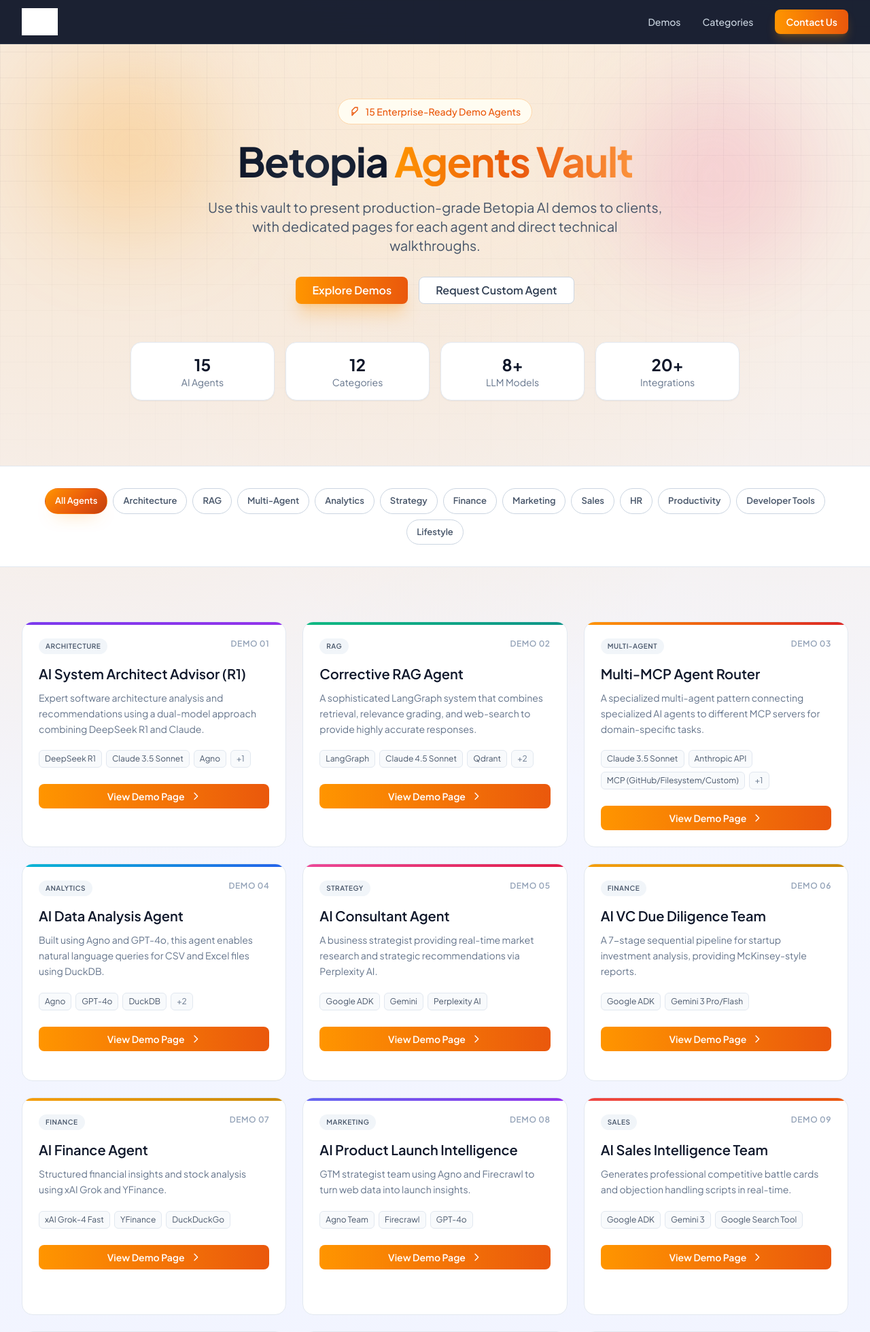
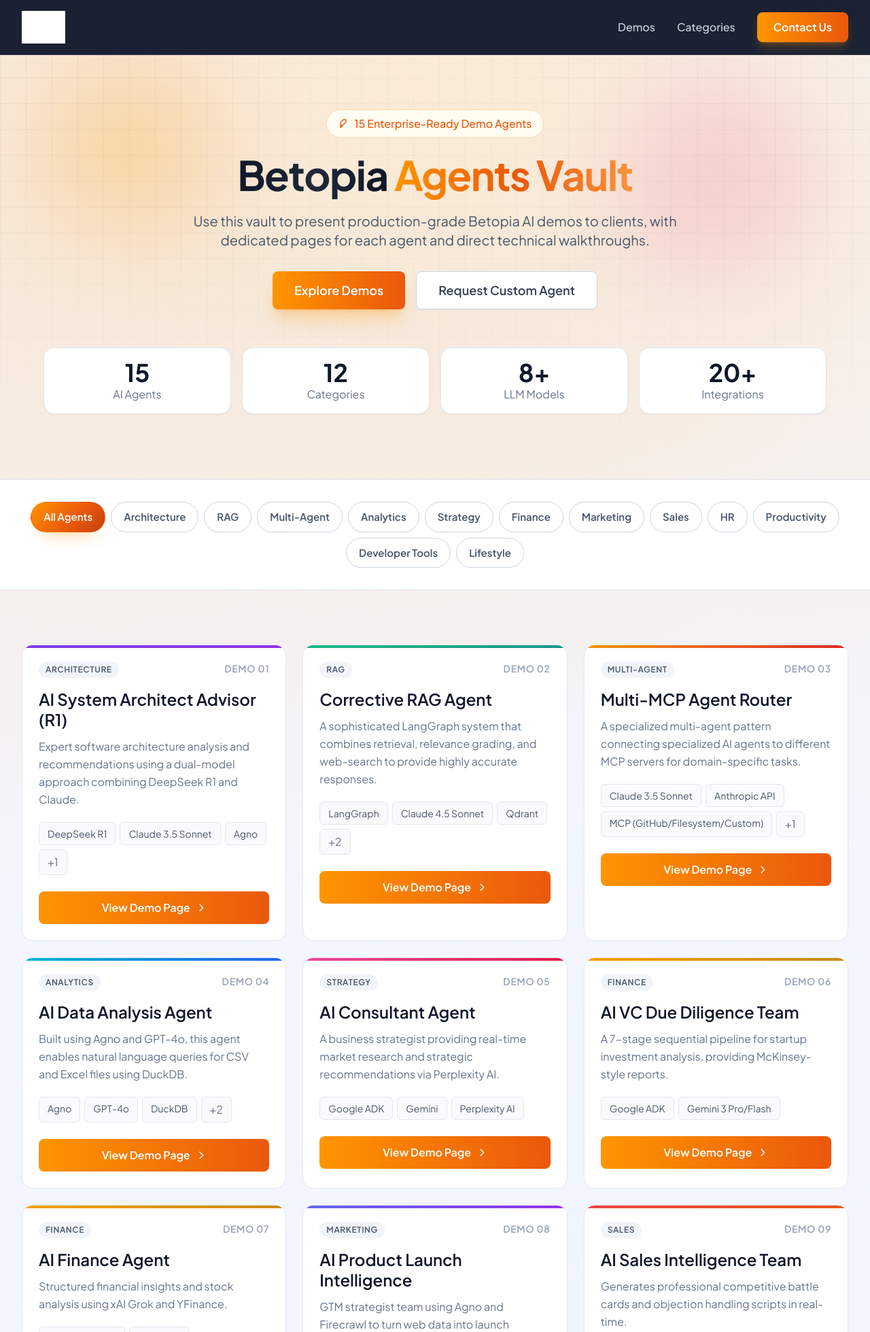
Before and after one commit to Bashar12345/our_ai_agents, a Flask app: page / in a window 1280 px wide. Shown: the top 1959 px of the page at 68% size. Run offline with Flask 3, Linux system fonts and the light colour scheme; some libraries are stand-ins or nearby versions; grey boxes are pictures that could not be loaded.

Commit message:
Scale up font sizes, dimensions, container max widths

```diff
--- a/static/style.css
+++ b/static/style.css
@@ -77,8 +77,8 @@ body {
     background: #ffffff;
     color: #475569;
     border-radius: 999px;
-    padding: 8px 14px;
-    font-size: 13px;
+    padding: 10px 18px;
+    font-size: 15px;
     font-weight: 600;
     transition: all 0.2s ease;
 }
@@ -137,7 +137,7 @@ body {
     padding: 14px;
     overflow-x: auto;
     color: #93c5fd;
-    font-size: 13px;
+    font-size: 15px;
     line-height: 1.4;
 }
 
--- a/templates/index.html
+++ b/templates/index.html
@@ -38,14 +38,14 @@
     <div class="hero-glow-right"></div>
 
     <header class="sticky top-0 z-40 border-b border-slate-700/70 bg-[#0f172a]/95 backdrop-blur-xl">
-        <div class="container mx-auto flex h-16 items-center justify-between px-4 sm:px-6 lg:px-8">
+        <div class="container mx-auto flex h-20 items-center justify-between px-4 sm:px-6 lg:px-8">
             <a href="{{ url_for('index') }}" class="flex items-center gap-3">
-                <img src="https://betopialimited.com/_next/image?url=%2Flogo_tm.png&w=384&q=75" alt="Betopia Logo" class="h-10 w-auto object-contain brightness-0 invert">
+                <img src="https://betopialimited.com/_next/image?url=%2Flogo_tm.png&w=384&q=75" alt="Betopia Logo" class="h-12 w-auto object-contain brightness-0 invert">
             </a>
             <nav class="hidden items-center gap-8 md:flex">
-                <a href="#demos" class="text-sm font-medium text-slate-300 transition-colors hover:text-white">Demos</a>
-                <a href="#categories" class="text-sm font-medium text-slate-300 transition-colors hover:text-white">Categories</a>
-                <a href="#contact" class="inline-flex h-9 items-center rounded-lg bg-gradient-to-r from-orange-500 to-orange-600 px-4 text-sm font-semibold text-white shadow-lg shadow-orange-500/25 transition hover:from-orange-600 hover:to-orange-700">Contact Us</a>
+                <a href="#demos" class="text-base font-medium text-slate-300 transition-colors hover:text-white">Demos</a>
+                <a href="#categories" class="text-base font-medium text-slate-300 transition-colors hover:text-white">Categories</a>
+                <a href="#contact" class="inline-flex h-11 items-center rounded-lg bg-gradient-to-r from-orange-500 to-orange-600 px-6 text-base font-semibold text-white shadow-lg shadow-orange-500/25 transition hover:from-orange-600 hover:to-orange-700">Contact Us</a>
             </nav>
         </div>
     </header>
@@ -53,8 +53,8 @@
     <section class="relative overflow-hidden pb-24 pt-16 md:pt-20">
         <div class="absolute inset-0 bg-[radial-gradient(ellipse_at_top,_var(--tw-gradient-stops))] from-orange-100/45 via-transparent to-transparent"></div>
         <div class="container relative mx-auto px-4 sm:px-6 lg:px-8">
-            <div class="mx-auto max-w-4xl text-center">
-                <span class="mb-6 inline-flex items-center rounded-full border border-orange-200 bg-orange-50 px-4 py-2 text-sm font-medium text-orange-600">
+            <div class="mx-auto max-w-6xl text-center">
+                <span class="mb-6 inline-flex items-center rounded-full border border-orange-200 bg-orange-50 px-4 py-2 text-base font-medium text-orange-600">
                     <svg class="mr-2 h-4 w-4" fill="none" stroke="currentColor" viewBox="0 0 24 24"><path stroke-linecap="round" stroke-linejoin="round" stroke-width="2" d="M9.75 17L6 20.75V15h5.75L18 8.75V3h-5.75L6 9.25V15"></path></svg>
                     {{ agents|length }} Enterprise-Ready Demo Agents
                 </span>
@@ -62,31 +62,31 @@
                     <span class="bg-gradient-to-r from-slate-900 via-slate-800 to-slate-900 bg-clip-text text-transparent">Betopia</span>
                     <span class="bg-gradient-to-r from-orange-500 via-orange-600 to-orange-400 bg-clip-text text-transparent">Agents Vault</span>
                 </h1>
-                <p class="mx-auto mb-8 max-w-2xl text-lg leading-relaxed text-slate-600 sm:text-xl">
+                <p class="mx-auto mb-8 max-w-3xl text-lg leading-relaxed text-slate-600 sm:text-xl">
                     Use this vault to present production-grade Betopia AI demos to clients, with dedicated pages for each agent and direct technical walkthroughs.
                 </p>
                 <div class="flex flex-col justify-center gap-4 sm:flex-row">
-                    <a href="#demos" class="inline-flex h-10 items-center justify-center rounded-lg bg-gradient-to-r from-orange-500 to-orange-600 px-6 font-semibold text-white shadow-xl shadow-orange-500/25 transition hover:from-orange-600 hover:to-orange-700">Explore Demos</a>
-                    <a href="#contact" class="inline-flex h-10 items-center justify-center rounded-lg border border-slate-300 bg-white px-6 font-semibold text-slate-700 transition hover:bg-slate-50">Request Custom Agent</a>
+                    <a href="#demos" class="inline-flex h-14 items-center justify-center rounded-lg bg-gradient-to-r from-orange-500 to-orange-600 px-8 text-lg font-semibold text-white shadow-xl shadow-orange-500/25 transition hover:from-orange-600 hover:to-orange-700">Explore Demos</a>
+                    <a href="#contact" class="inline-flex h-14 items-center justify-center rounded-lg border border-slate-300 bg-white px-8 text-lg font-semibold text-slate-700 transition hover:bg-slate-50">Request Custom Agent</a>
                 </div>
             </div>
 
-            <div class="mx-auto mt-14 grid max-w-4xl grid-cols-2 gap-4 md:grid-cols-4">
+            <div class="mx-auto mt-14 grid max-w-6xl grid-cols-2 gap-4 md:grid-cols-4">
                 <div class="rounded-2xl border border-slate-200 bg-white p-4 text-center shadow-sm">
-                    <div class="text-2xl font-bold text-slate-900">{{ agents|length }}</div>
-                    <div class="text-sm text-slate-500">AI Agents</div>
+                    <div class="text-4xl font-bold text-slate-900">{{ agents|length }}</div>
+                    <div class="text-base text-slate-500">AI Agents</div>
                 </div>
                 <div class="rounded-2xl border border-slate-200 bg-white p-4 text-center shadow-sm">
-                    <div class="text-2xl font-bold text-slate-900">{{ categories|length }}</div>
-                    <div class="text-sm text-slate-500">Categories</div>
+                    <div class="text-4xl font-bold text-slate-900">{{ categories|length }}</div>
+                    <div class="text-base text-slate-500">Categories</div>
                 </div>
                 <div class="rounded-2xl border border-slate-200 bg-white p-4 text-center shadow-sm">
-                    <div class="text-2xl font-bold text-slate-900">8+</div>
-                    <div class="text-sm text-slate-500">LLM Models</div>
+                    <div class="text-4xl font-bold text-slate-900">8+</div>
+                    <div class="text-base text-slate-500">LLM Models</div>
                 </div>
                 <div class="rounded-2xl border border-slate-200 bg-white p-4 text-center shadow-sm">
-                    <div class="text-2xl font-bold text-slate-900">20+</div>
-                    <div class="text-sm text-slate-500">Integrations</div>
+                    <div class="text-4xl font-bold text-slate-900">20+</div>
+                    <div class="text-base text-slate-500">Integrations</div>
                 </div>
             </div>
         </div>
@@ -111,20 +111,20 @@
                         <div class="absolute left-0 right-0 top-0 h-1 bg-gradient-to-r {{ agent.gradient }}"></div>
                         <div class="p-6">
                             <div class="mb-4 flex items-start justify-between gap-3">
-                                <span class="inline-flex rounded-full bg-slate-100 px-2.5 py-1 text-[10px] font-semibold uppercase tracking-wider text-slate-600">{{ agent.category }}</span>
-                                <span class="text-xs font-semibold uppercase tracking-wider text-slate-400">Demo {{ '%02d'|format(agent.id) }}</span>
+                                <span class="inline-flex rounded-full bg-slate-100 px-2.5 py-1 text-xs font-semibold uppercase tracking-wider text-slate-600">{{ agent.category }}</span>
+                                <span class="text-sm font-semibold uppercase tracking-wider text-slate-400">Demo {{ '%02d'|format(agent.id) }}</span>
                             </div>
-                            <h3 class="mb-3 text-xl font-semibold leading-tight text-slate-900 transition group-hover:text-orange-500">{{ agent.name }}</h3>
-                            <p class="mb-5 text-sm leading-relaxed text-slate-500">{{ agent.description }}</p>
+                            <h3 class="mb-3 text-2xl font-semibold leading-tight text-slate-900 transition group-hover:text-orange-500">{{ agent.name }}</h3>
+                            <p class="mb-5 text-base leading-relaxed text-slate-500">{{ agent.description }}</p>
                             <div class="mb-6 flex flex-wrap gap-1.5">
                                 {% for tech in agent.tech_list[:3] %}
-                                    <span class="rounded-md border border-slate-200 bg-slate-50 px-2 py-1 text-xs text-slate-600">{{ tech }}</span>
+                                    <span class="rounded-md border border-slate-200 bg-slate-50 px-3 py-1.5 text-sm text-slate-600">{{ tech }}</span>
                                 {% endfor %}
                                 {% if agent.tech_list|length > 3 %}
-                                    <span class="rounded-md border border-slate-200 bg-slate-50 px-2 py-1 text-xs text-slate-500">+{{ agent.tech_list|length - 3 }}</span>
+                                    <span class="rounded-md border border-slate-200 bg-slate-50 px-3 py-1.5 text-base text-slate-500">+{{ agent.tech_list|length - 3 }}</span>
                                 {% endif %}
                             </div>
-                            <a href="{{ url_for('demo_detail', slug=agent.slug) }}" class="inline-flex w-full items-center justify-center rounded-lg bg-gradient-to-r from-orange-500 to-orange-600 px-4 py-2 text-sm font-semibold text-white transition hover:from-orange-600 hover:to-orange-700">
+                            <a href="{{ url_for('demo_detail', slug=agent.slug) }}" class="inline-flex w-full items-center justify-center rounded-lg bg-gradient-to-r from-orange-500 to-orange-600 px-4 py-3 text-base font-semibold text-white transition hover:from-orange-600 hover:to-orange-700">
                                 View Demo Page
                                 <svg class="ml-2 h-4 w-4" fill="none" stroke="currentColor" viewBox="0 0 24 24"><path stroke-linecap="round" stroke-linejoin="round" stroke-width="2" d="M9 5l7 7-7 7"></path></svg>
                             </a>
@@ -133,13 +133,13 @@
                 {% endfor %}
             </div>
 
-            <p id="empty-state" class="mt-8 hidden text-center text-sm text-slate-500">No agents found in this category.</p>
+            <p id="empty-state" class="mt-8 hidden text-center text-base text-slate-500">No agents found in this category.</p>
         </div>
     </section>
 
     <section id="contact" class="bg-gradient-to-br from-orange-500 via-orange-600 to-orange-400 py-16">
         <div class="container mx-auto px-4 text-center sm:px-6 lg:px-8">
-            <div class="mx-auto max-w-4xl">
+            <div class="mx-auto max-w-6xl">
                 <h2 class="mb-4 text-3xl font-bold text-white sm:text-4xl">Ready to Build the Enterprise Your Ambitions Demand?</h2>
                 <p class="mb-10 text-lg text-white/85">Betopia delivers secure, scalable, AI-powered digital solutions across enterprise software, multi cloud environments, digital infrastructure, and cybersecurity. Join 300+ organizations that trust Betopia to architect, secure, and scale their most critical technology platforms.</p>
 
@@ -171,8 +171,8 @@
                 </div>
 
                 <div class="flex flex-col justify-center gap-4 sm:flex-row">
-                    <a href="https://betopialimited.com/meeting-scheduler" target="_blank" rel="noreferrer" class="inline-flex h-10 items-center justify-center rounded-lg bg-white px-6 font-semibold text-orange-600 shadow-xl transition hover:bg-slate-50">Book a Consultation</a>
-                    <a href="https://betopialimited.com/contact" target="_blank" rel="noreferrer" class="inline-flex h-10 items-center justify-center rounded-lg border border-white/35 px-6 font-semibold text-white transition hover:bg-white/10">Contact Us</a>
+                    <a href="https://betopialimited.com/meeting-scheduler" target="_blank" rel="noreferrer" class="inline-flex h-14 items-center justify-center rounded-lg bg-white px-8 text-lg font-semibold text-orange-600 shadow-xl transition hover:bg-slate-50">Book a Consultation</a>
+                    <a href="https://betopialimited.com/contact" target="_blank" rel="noreferrer" class="inline-flex h-14 items-center justify-center rounded-lg border border-white/35 px-8 text-lg font-semibold text-white transition hover:bg-white/10">Contact Us</a>
                 </div>
             </div>
         </div>
@@ -181,9 +181,9 @@
     <footer class="bg-slate-900 py-12 text-slate-400">
         <div class="container mx-auto flex flex-col items-center justify-between gap-4 px-4 sm:px-6 md:flex-row lg:px-8">
             <div class="flex items-center gap-3">
-                <img src="https://betopialimited.com/_next/image?url=%2Flogo_tm.png&w=384&q=75" alt="Betopia Logo" class="h-6 w-auto object-contain brightness-0 invert">
+                <img src="https://betopialimited.com/_next/image?url=%2Flogo_tm.png&w=384&q=75" alt="Betopia Logo" class="h-8 w-auto object-contain brightness-0 invert">
             </div>
-            <p class="text-sm text-slate-500">&copy; 2026 Betopia. All rights reserved. Enterprise AI demos for client engagement.</p>
+            <p class="text-base text-slate-500">&copy; 2026 Betopia. All rights reserved. Enterprise AI demos for client engagement.</p>
             <a href="https://gitlab.betopialimited.com" target="_blank" rel="noreferrer" class="text-slate-400 transition hover:text-white">Source Repository</a>
         </div>
     </footer>
```
Also changed, not shown: templates/demo_detail.html (+27 -27 lines), 15 other files.
